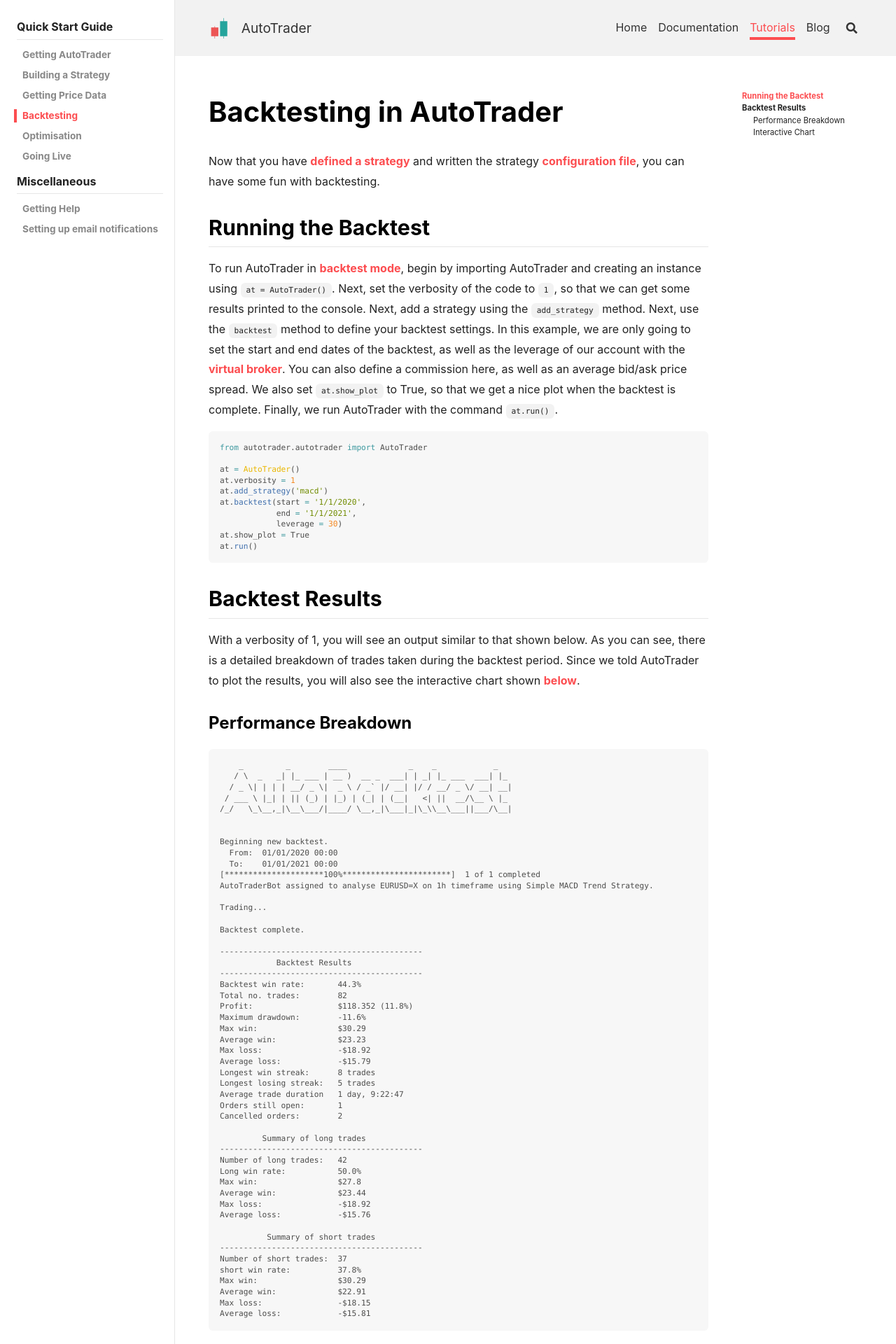
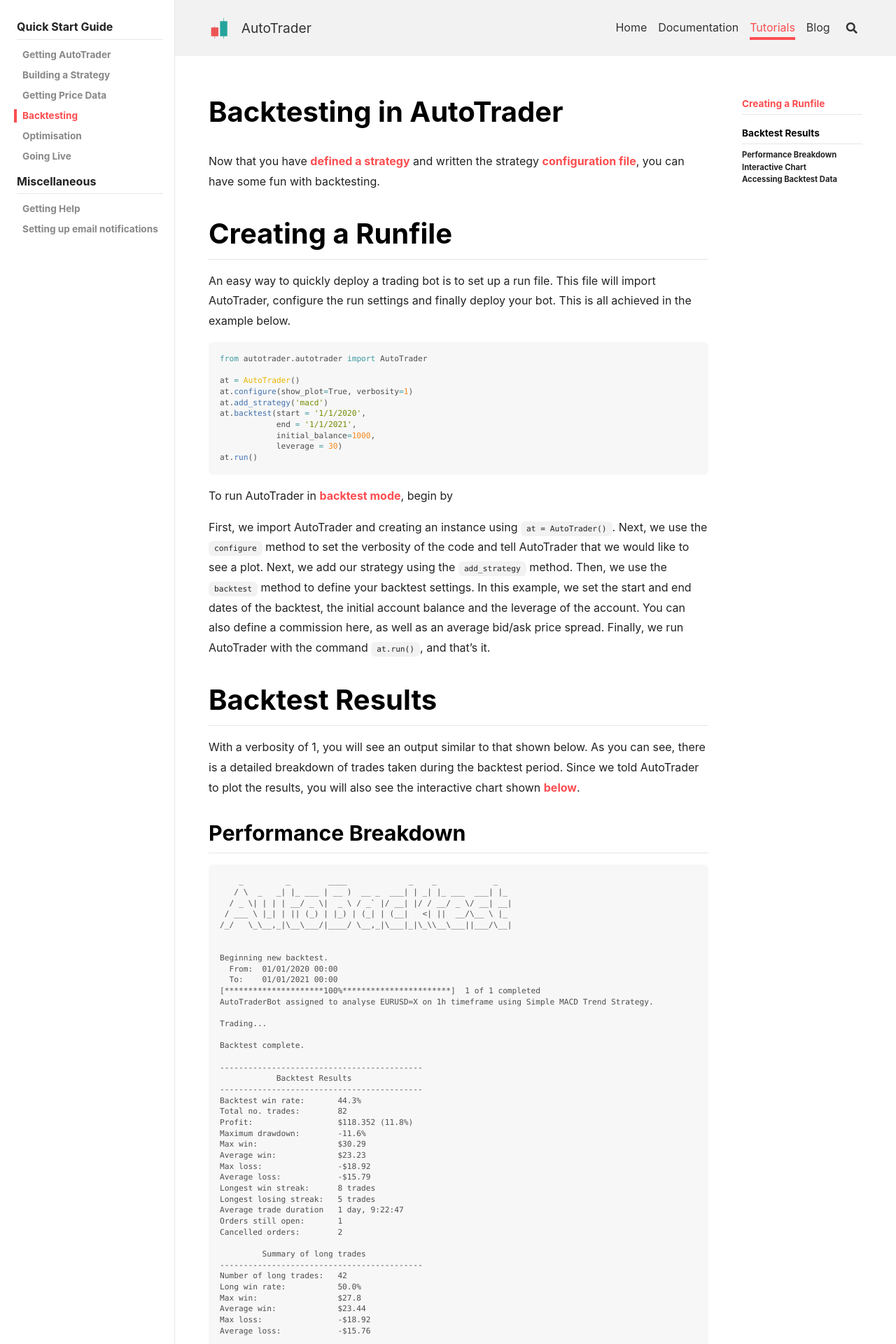
Before and after one commit to kieran-mackle/AutoTrader, a Jekyll site: the page built from content/_tutorials/1.4-backtesting.md, in a window 1280 px wide. Shown: the top 1920 px of the page at 70% size. Built offline with Jekyll 4.4.1, drawn with Linux system fonts in a browser that asks for light colours; nearby versions of some CDN libraries; some of the changed text lies outside the part shown.

Commit message:
docs: updated backtesting tut

````diff
--- a/content/_tutorials/1.4-backtesting.md
+++ b/content/_tutorials/1.4-backtesting.md
@@ -7,36 +7,37 @@
 Now that you have [defined a strategy](strategy) and written the strategy [configuration file](../docs/configuration), you can
 have some fun with backtesting.
 
+# Creating a Runfile
+An easy way to quickly deploy a trading bot is to set up a run file. This file will import AutoTrader, configure the run settings
+and finally deploy your bot. This is all achieved in the example below.
 
-## Running the Backtest
-To run AutoTrader in [backtest mode](../docs/autotrader#backtest-mode), begin by importing AutoTrader and creating an instance
-using `at = AutoTrader()`. Next, set the verbosity of the code to `1`, so that we can get some results printed to the console. Next,
-add a strategy using the `add_strategy` method. Next, use the `backtest` method to define your backtest settings. In this example,
-we are only going to set the start and end dates of the backtest, as well as the leverage of our account with the
-[virtual broker](../docs/brokers-virtual). You can also define a commission here, as well as an average bid/ask price spread. We
-also set `at.show_plot` to True, so that we get a nice plot when the backtest is complete. Finally, we run AutoTrader with the
-command `at.run()`.
-
-```python
+```py
 from autotrader.autotrader import AutoTrader
 
 at = AutoTrader()
-at.verbosity = 1
+at.configure(show_plot=True, verbosity=1)
 at.add_strategy('macd')
 at.backtest(start = '1/1/2020',
             end = '1/1/2021',
+            initial_balance=1000,
             leverage = 30)
-at.show_plot = True
 at.run()
 ```
 
+To run AutoTrader in [backtest mode](../docs/autotrader#backtest-mode), begin by
 
-## Backtest Results
+First, we import AutoTrader and creating an instance using `at = AutoTrader()`. Next, we use the `configure` method to set the
+verbosity of the code and tell AutoTrader that we would like to see a plot. Next, we add our strategy using the `add_strategy` method.
+Then, we use the `backtest` method to define your backtest settings. In this example, we set the start and end dates of the backtest, the initial account balance and the leverage of the account. You can also define a commission here, as well as an average bid/ask price spread. Finally, we run AutoTrader with the command `at.run()`, and that's it.
+
+
+
+# Backtest Results
 With a verbosity of 1, you will see an output similar to that shown below. As you can see, there is a detailed breakdown of
 trades taken during the backtest period. Since we told AutoTrader to plot the results, you will also see the interactive chart
 shown [below](#interactive-chart).
 
-### Performance Breakdown
+## Performance Breakdown
 ```
     _         _        ____             _    _            _
    / \  _   _| |_ ___ | __ )  __ _  ___| | _| |_ ___  ___| |_
@@ -92,7 +93,21 @@
 ```
 
 
-### Interactive Chart
+## Interactive Chart
 The interactive chart will look something like the one shown below.
 
 <iframe data-src="/AutoTrader/assets/charts/macd_backtest_demo.html" id="iframe" loading="lazy" style="width:100%; margin-top:1em; height:720px; overflow:hidden;" data-ga-on="wheel" data-ga-event-category="iframe" data-ga-event-action="wheel" src="/AutoTrader/assets/charts/macd_backtest_demo.html"></iframe>
+
+## Accessing Backtest Data
+We can also access even more details related to the backtest. Without getting into too many details, every time AutoTrader is run, it
+deploys one trading bot per instrument in the watchlist, per strategy. In our example, we only used one strategy (MACD) and one
+instrument (EUR/USD). Therefore, one trading bot was deployed. The details of this bot is stored in the `bots_deployed` attribute of
+AutoTrader. Therefore, we can access every trade this bot took during the backtest by examining:
+
+```py
+bot = at.bots_deployed[0]
+```
+
+You will now have access to *bot*, an instance of [AutoBot](../docs/autobot). Of interest now is the backtest summary of the bot,
+written to `bot.backtest_summary`. This is a dictionary containing a history of trades taken, orders cancelled, trades still open, and
+more. Exploring this is left as an exercise to the reader.
````
